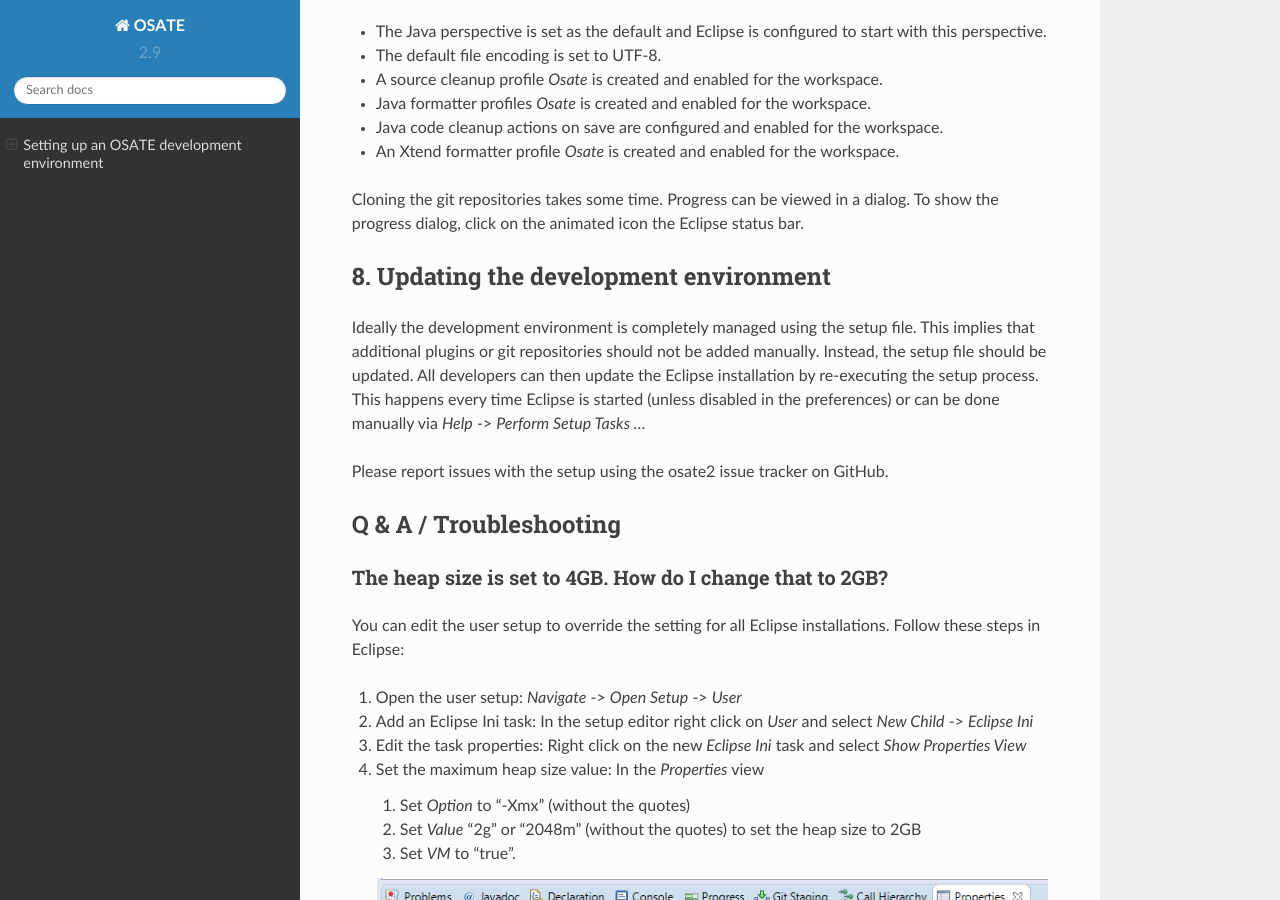
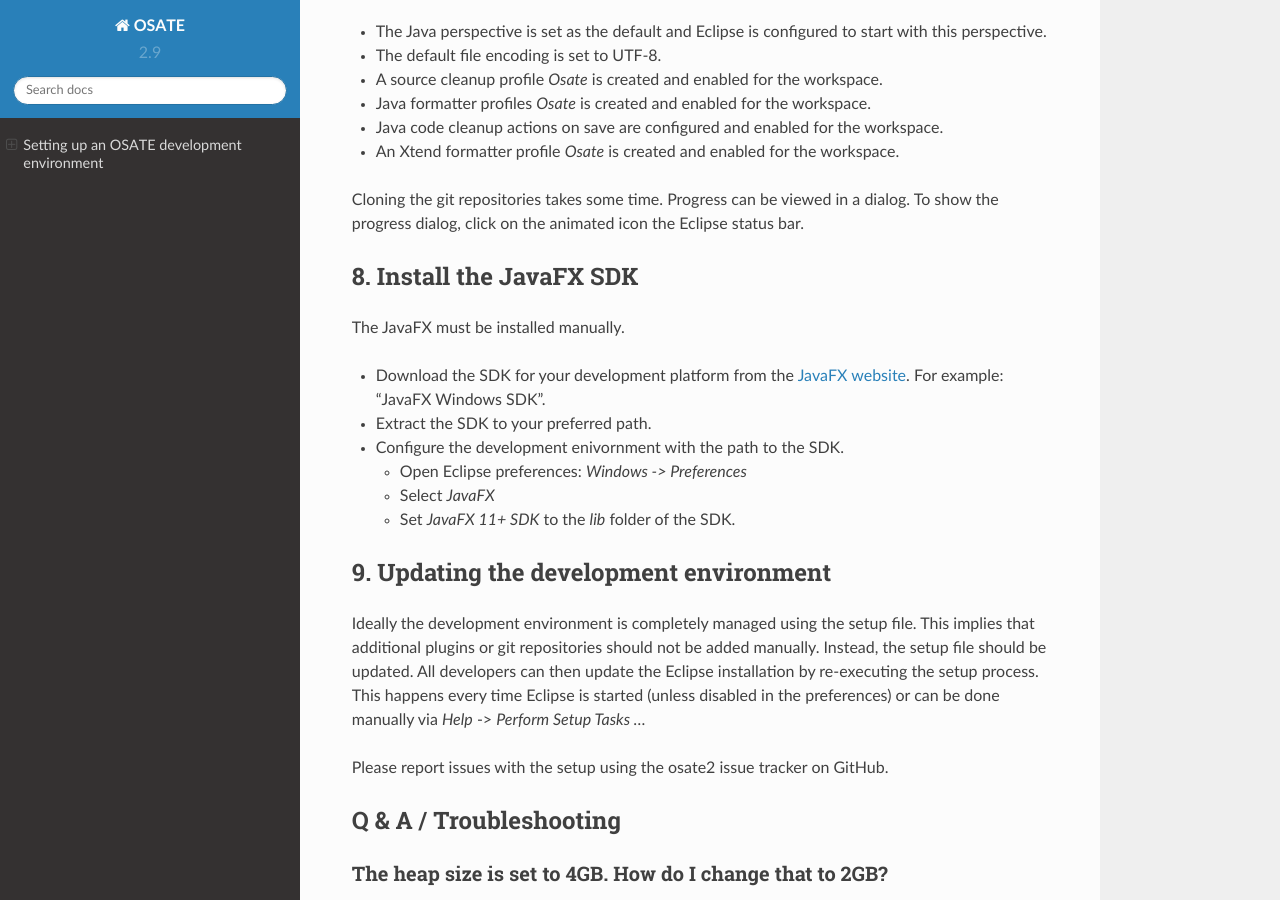
Before and after one commit to osate/website, a Sphinx documentation site: the page built from source/setup-development.md, in a window 1280 px wide and 900 px high, scrolled down 4584 px. Built offline with Sphinx 7.4.7 and the Read the Docs theme 2.0.0, drawn with Linux system fonts in a browser that asks for light colours; some of the changed text lies outside the part shown.

Commit message:
Added instructons for setting up the JavaFX SDK needed by the GEF version of the graphical editor.

```diff
--- a/source/setup-development.md
+++ b/source/setup-development.md
@@ -79,7 +79,17 @@
 
 Cloning the git repositories takes some time. Progress can be viewed in a dialog. To show the progress dialog, click on the animated icon the Eclipse status bar.
 
-## 8. Updating the development environment
+## 8. Install the JavaFX SDK
+The JavaFX must be installed manually.
+
+* Download the SDK for your development platform from the [JavaFX website](https://openjfx.io/). For example: "JavaFX Windows SDK".
+* Extract the SDK to your preferred path.
+* Configure the development enivornment with the path to the SDK.
+    * Open Eclipse preferences: *Windows -> Preferences*
+	* Select *JavaFX*
+	* Set *JavaFX 11+ SDK* to the *lib* folder of the SDK.
+
+## 9. Updating the development environment
 
 Ideally the development environment is completely managed using the setup file. This implies that additional plugins or git repositories should not be added manually. Instead, the setup file should be updated. All developers can then update the Eclipse installation by re-executing the setup process. This happens every time Eclipse is started (unless disabled in the preferences) or can be done manually via *Help* -> *Perform Setup Tasks ...*
 
@@ -130,6 +140,10 @@
 
 Edit the OSATE2 setup (add a P2 director task and/or a targlet) and submit a pull request. **DO NOT push a modified _osate2.setup_ file to the develop branch on GitHub!**
 
+### How can I prevent NoClassDefFoundError exceptions from being thrown when opening the graphical editor?
+
+Add "-Dosgi.framework.extensions=org.eclipse.fx.osgi" (without the quotes) to the VM arguments of your launch configuration.
+
 ### Where can I find documentation about Oomph setups?
 
 On the Eclipse wiki: [Eclipse Oomph Authoring](https://wiki.eclipse.org/Eclipse_Oomph_Authoring)
```
